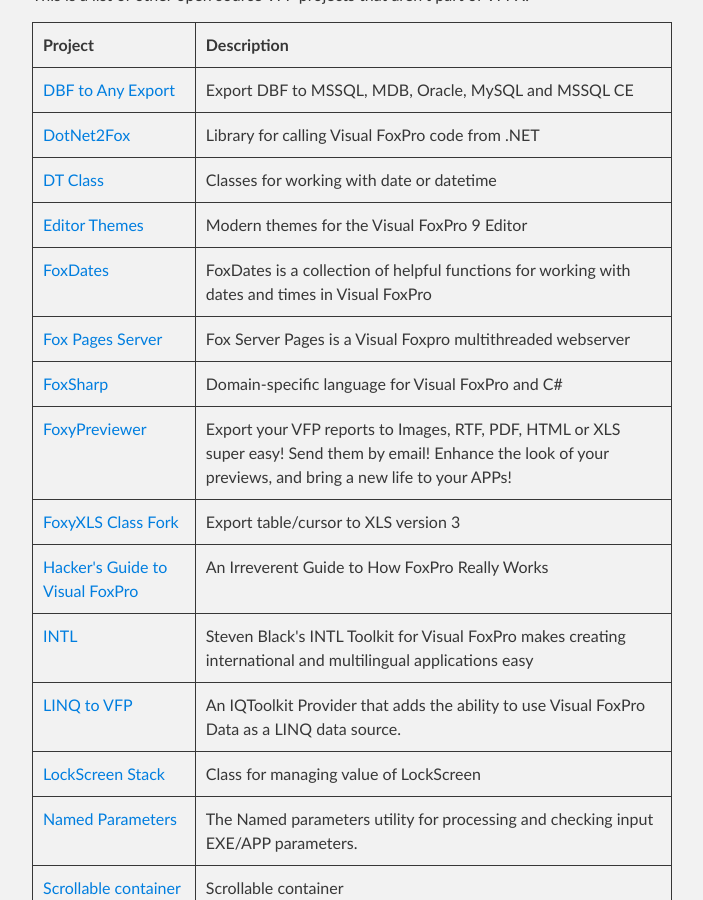
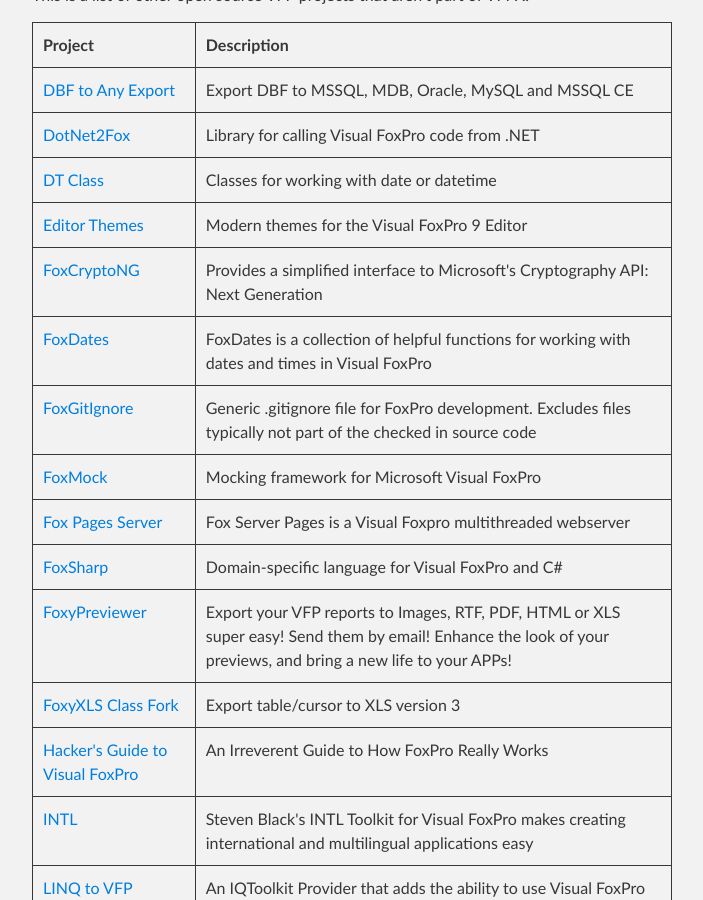
Before and after one commit to VFPX/VFPX.github.io, a Jekyll site: the page built from projects.md, in a window 1280 px wide and 900 px high, scrolled down 10993 px. Shown: the whole window, without its empty margins (288-991 px from the left). Built offline with Jekyll 4.4.1, drawn with Linux system fonts in a browser that asks for light colours; our own code applies the rules of GitHub Pages for plain Markdown files.

Commit message:
Added several of Christof Wollenhaupt's projects

```diff
--- a/_data/nonvfpx.json
+++ b/_data/nonvfpx.json
@@ -20,9 +20,24 @@
    "description": "Modern themes for the Visual FoxPro 9 Editor"
  },
  {
+   "project": "FoxCryptoNG",
+   "url": "https://github.com/cwollenhaupt/foxCryptoNG",
+   "description": "Provides a simplified interface to Microsoft's Cryptography API: Next Generation"
+ },
+ {
    "project": "FoxDates",
    "url": "https://github.com/RickBorup/FoxDates",
    "description": "FoxDates is a collection of helpful functions for working with dates and times in Visual FoxPro"
+ },
+ {
+   "project": "FoxGitIgnore",
+   "url": "https://github.com/cwollenhaupt/foxGitIgnore",
+   "description": "Generic .gitignore file for FoxPro development. Excludes files typically not part of the checked in source code"
+ },
+ {
+   "project": "FoxMock",
+   "url": "https://github.com/cwollenhaupt/foxmock",
+   "description": "Mocking framework for Microsoft Visual FoxPro"
  },
  {
    "project": "Fox Pages Server",
```
